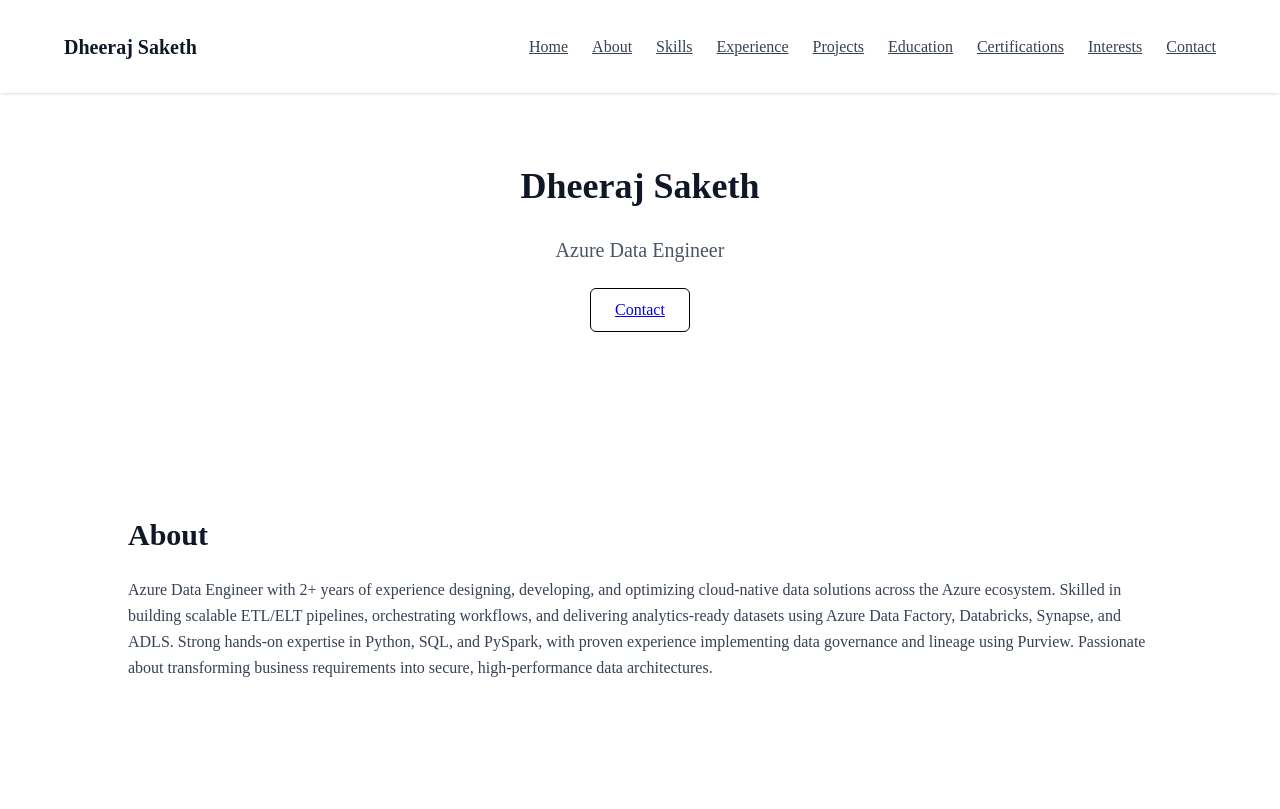
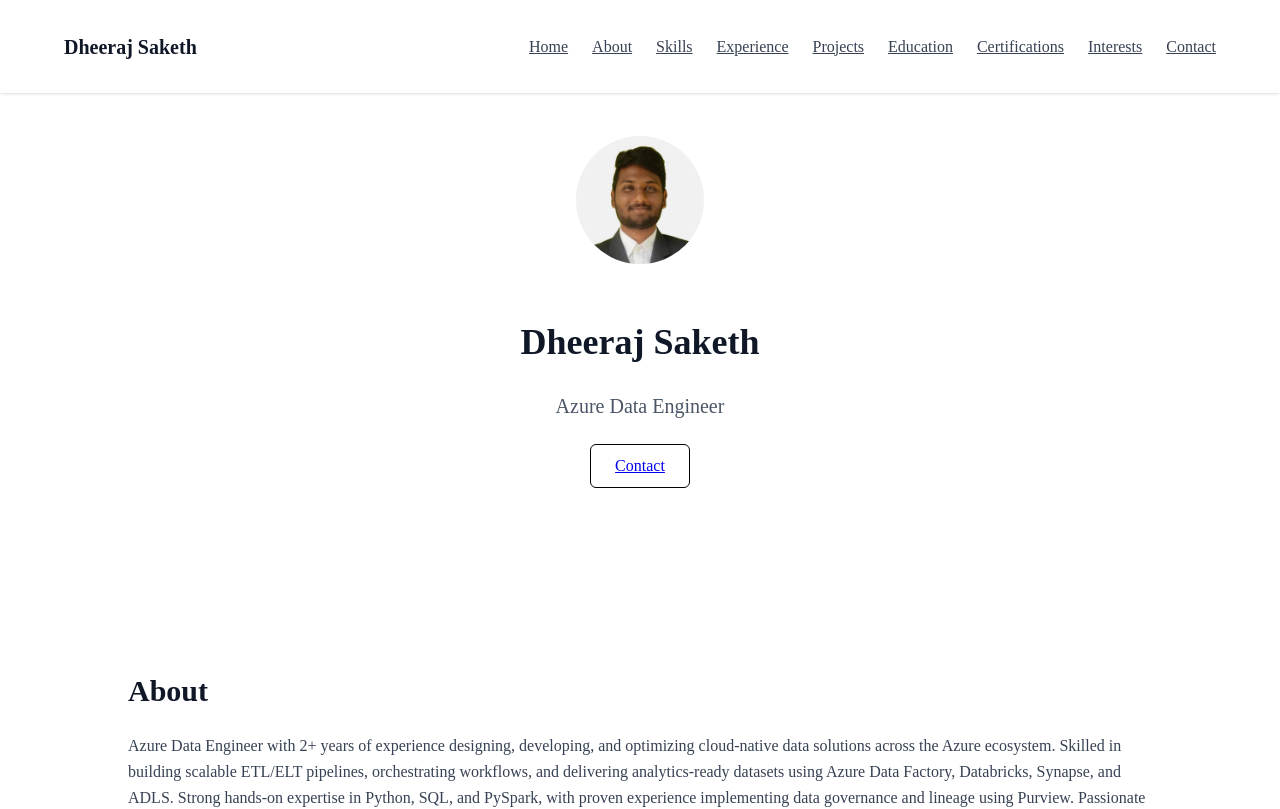
Before and after one commit to DheerajSaketh/dheeraj-portfolio, a Next.js app: page / in a window 1280 px wide. Shown: the top 809 px of the page. Built offline with nearby package versions, Linux system fonts and the light colour scheme.

Commit message:
Add profile image to Hero section

```diff
--- a/app/components/Hero.tsx
+++ b/app/components/Hero.tsx
@@ -1,6 +1,11 @@
 export default function Hero() {
   return (
     <section id="home" className="pt-32 text-center">
+      <img
+        src="/profile.png"
+        alt="Dheeraj Saketh"
+        className="w-32 h-32 rounded-full mx-auto mb-6"
+      />
       <h1 className="text-4xl font-bold">Dheeraj Saketh</h1>
       <p className="mt-4 text-xl text-gray-600">
         Azure Data Engineer
```
Also changed, not shown: app/page.tsx (+11 -11 lines), public/profile.png (added).
